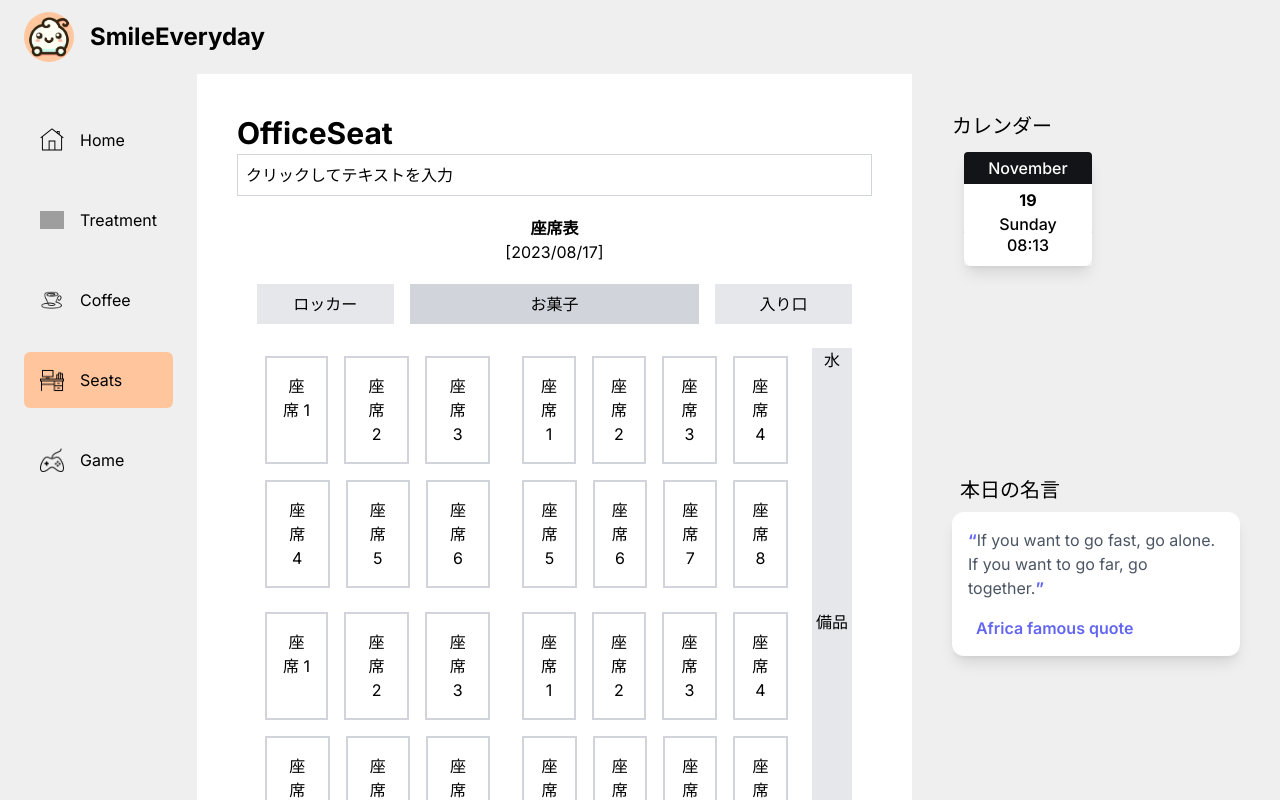
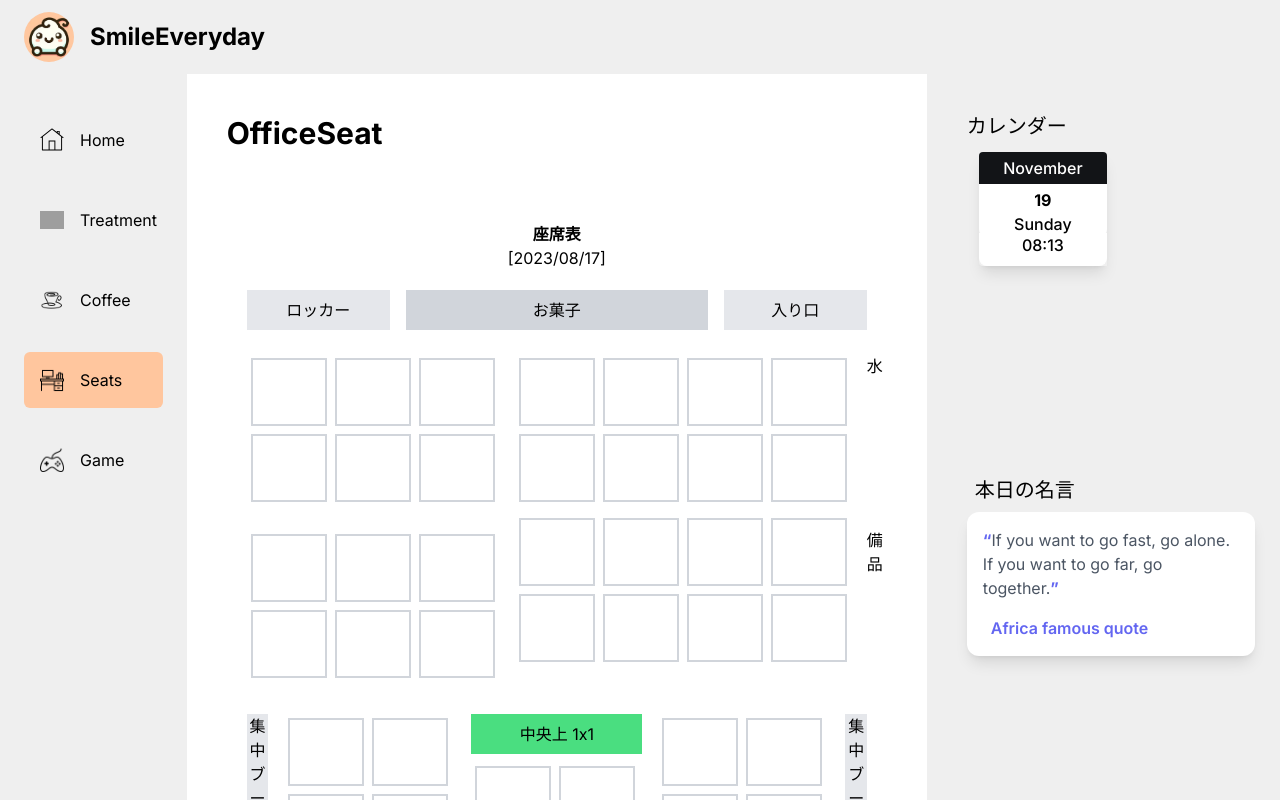
Before and after one commit to shinnkura/smile-everyday, a Next.js app: page /officeSeat in a window 1280 px wide. Shown: the top 800 px of the page. Built offline with nearby package versions, Linux system fonts and the light colour scheme; no server answers; grey boxes are pictures that could not be loaded.

Commit message:
feat(officeSeat): SeatGridにEditabeleBoxを適用

```diff
--- a/src/app/(root)/officeSeat/components/editableBox/EditableBox.tsx
+++ b/src/app/(root)/officeSeat/components/editableBox/EditableBox.tsx
@@ -5,7 +5,7 @@ import React, { useState, useRef, useEffect } from "react";
 const EditableBox = () => {
   const [isEditing, setIsEditing] = useState(false);
   const [text, setText] = useState("");
-  const inputRef = useRef<HTMLInputElement>(null); // 明示的な型指定
+  const inputRef = useRef<HTMLInputElement>(null);
 
   useEffect(() => {
     if (isEditing && inputRef.current) {
@@ -28,10 +28,7 @@ const EditableBox = () => {
   };
 
   return (
-    <div
-      className="border border-gray-300 bg-white p-2 cursor-text"
-      onClick={handleBoxClick}
-    >
+    <div className="bg-white p-3 cursor-text" onClick={handleBoxClick}>
       {isEditing ? (
         <input
           ref={inputRef}
@@ -39,10 +36,10 @@ const EditableBox = () => {
           value={text}
           onChange={handleInputChange}
           onBlur={handleInputBlur}
-          className="outline-none w-full"
+          className="outline-none w-8"
         />
       ) : (
-        <div>{text || "クリックしてテキストを入力"}</div>
+        <div>{text || "　　"}</div>
       )}
     </div>
   );
--- a/src/app/(root)/officeSeat/components/row/MainArea.tsx
+++ b/src/app/(root)/officeSeat/components/row/MainArea.tsx
@@ -2,7 +2,7 @@ import SeatGrid from "../seat/SeatGrid";
 
 const MainArea = () => (
   <div className="grid grid-cols-[6fr_7fr_1fr] gap-4 text-center">
-    <div className="flex flex-col gap-2 mb-8">
+    <div className="flex flex-col gap-6 mb-8">
       <SeatGrid color="red" rows={2} cols={3} />
       <SeatGrid color="red" rows={2} cols={3} />
     </div>
--- a/src/app/(root)/officeSeat/components/seat/SeatGrid.tsx
+++ b/src/app/(root)/officeSeat/components/seat/SeatGrid.tsx
@@ -1,4 +1,5 @@
 import React from "react";
+import EditableBox from "../editableBox/EditableBox";
 
 interface SeatGridProps {
   rows: number;
@@ -11,10 +12,11 @@ const SeatGrid: React.FC<SeatGridProps> = ({ rows, cols, color }) => {
   const renderSeats = (rowIndex: number) =>
     Array.from({ length: cols }, (_, colIndex) => (
       <div
-        className={`border-2 border-gray-300 bg-${color}-300 p-4 m-2`}
+        className={`border-2 border-gray-300 bg-${color}-300 p-2 m-1`}
         key={rowIndex}
       >
-        座席 {rowIndex * cols + colIndex + 1}
+        {/* 座席 {rowIndex * cols + colIndex + 1} */}
+        <EditableBox />
       </div>
     ));
 
```
